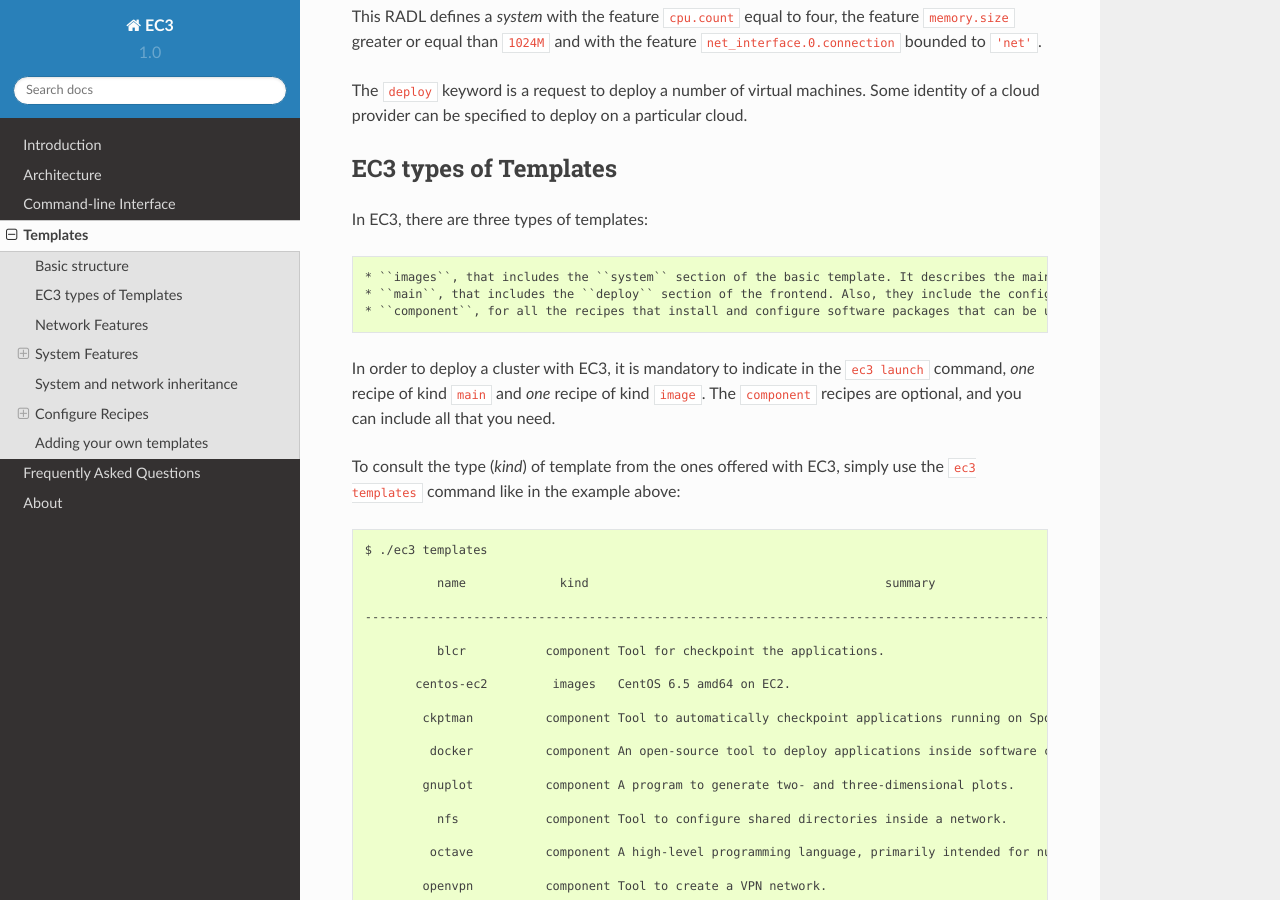
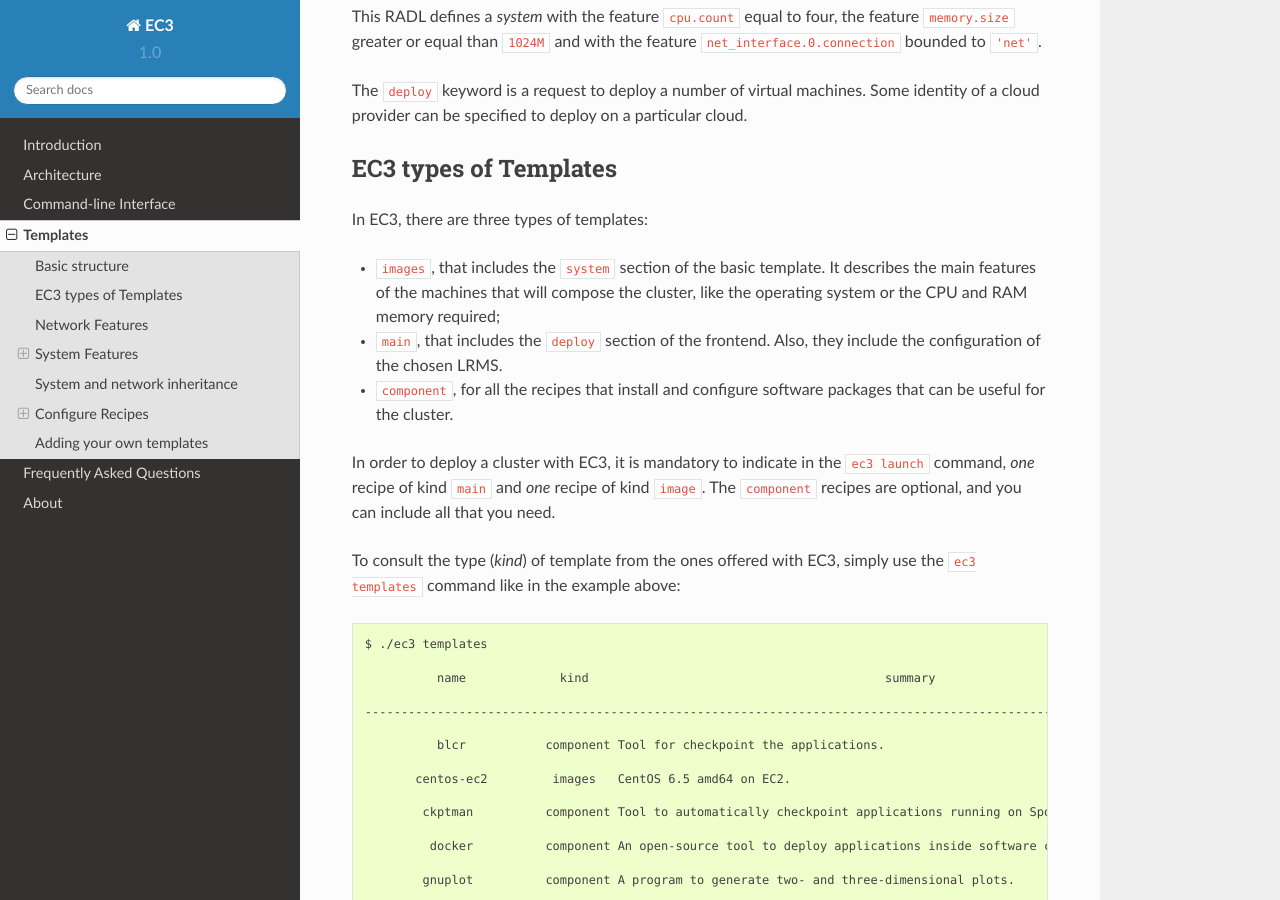
Before and after one commit to grycap/ec3, a Sphinx documentation site: the page built from doc/source/templates.rst, in a window 1280 px wide and 900 px high, scrolled down 731 px. Built offline with Sphinx 7.4.7 and the Read the Docs theme 2.0.0, drawn with Linux system fonts in a browser that asks for light colours.

```diff
--- a/doc/source/templates.rst
+++ b/doc/source/templates.rst
@@ -41,7 +41,7 @@ Some identity of a cloud provider can be specified to deploy on a particular clo
 
 EC3 types of Templates
 ----------------------
-In EC3, there are three types of templates::
+In EC3, there are three types of templates:
 
 * ``images``, that includes the ``system`` section of the basic template. It describes the main features of the machines that will compose the cluster, like the operating system or the CPU and RAM memory required;
 * ``main``, that includes the ``deploy`` section of the frontend. Also, they include the configuration of the chosen LRMS.
```
